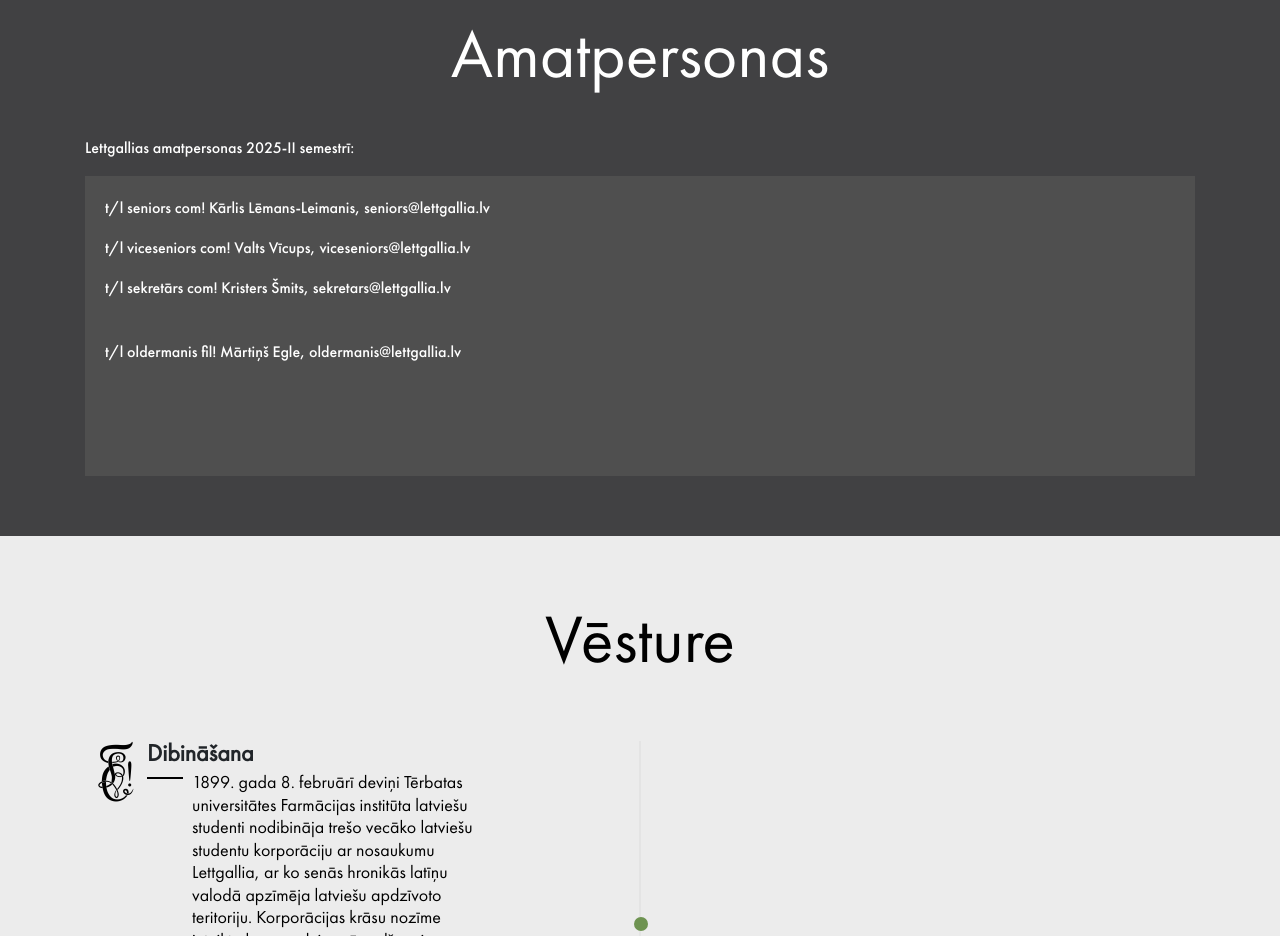
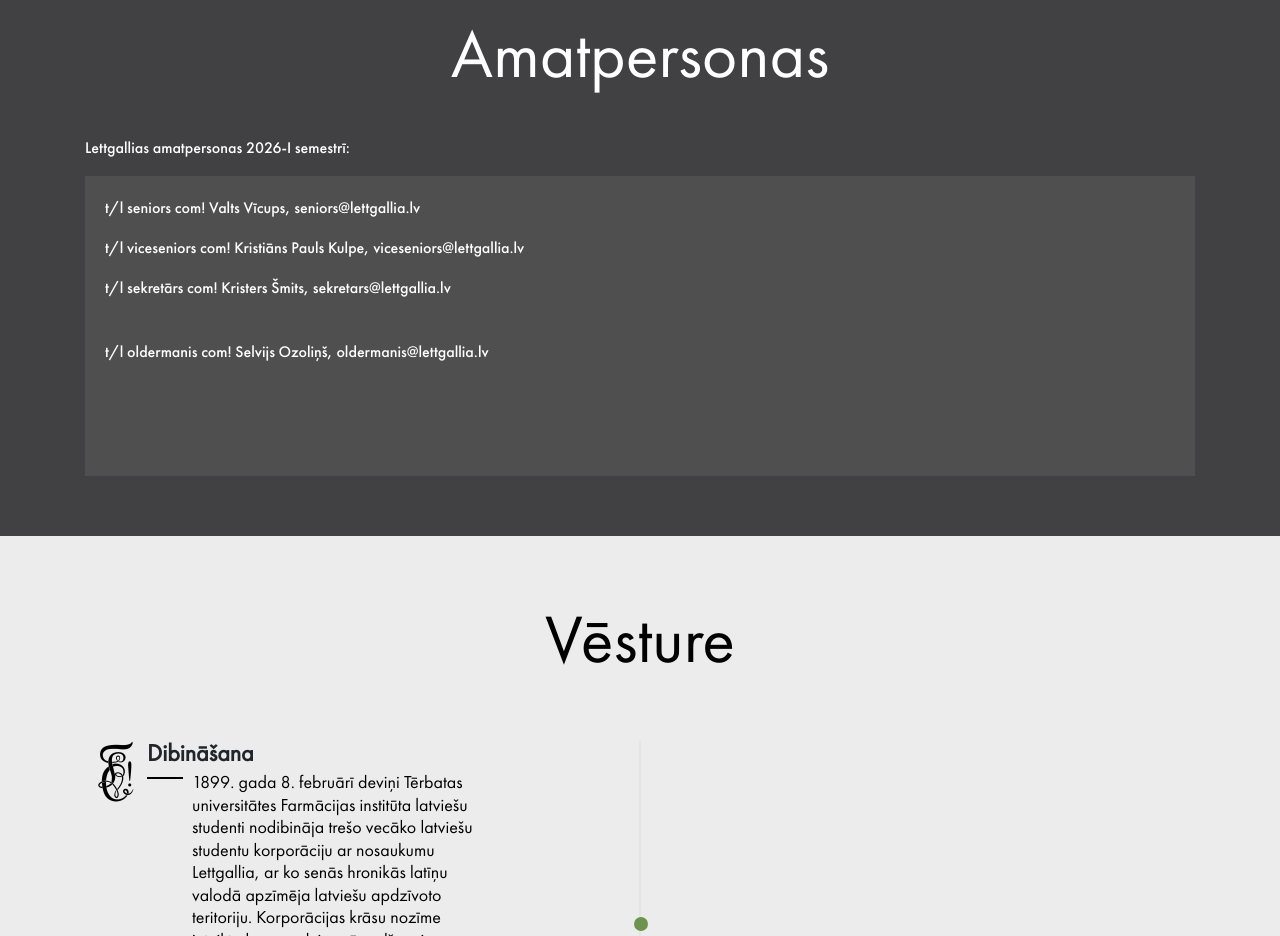
Before and after one commit to lettgallia/homepage, an Eleventy site: page site/index.html in a window 1280 px wide. Shown: the part 1460-2396 px from the top of the page. Built offline with nearby package versions, Linux system fonts and the light colour scheme; Eleventy itself is replaced by a stand-in of ours; files that its build step writes are made by us from their sources.

Commit message:
Update contact details j

```diff
--- a/site/index.html
+++ b/site/index.html
@@ -32,14 +32,14 @@ layout: base-layout.njk
 <section id="Officials">
   <div class="container">
     <h2>Amatpersonas</h2>
-    <p>Lettgallias amatpersonas 2025-II semestrī:</p>
+    <p>Lettgallias amatpersonas 2026-I semestrī:</p>
     <div class="row">
       <div class="col-xs-12 col-sm-12 col-md-12 col-lg-12 col-xl-12">
         <div class="grey-box">
-          <p>t/l seniors com! Kārlis Lēmans-Leimanis, seniors@lettgallia.lv</p>
-          <p>t/l viceseniors com! Valts Vīcups, viceseniors@lettgallia.lv</p>
+          <p>t/l seniors com! Valts Vīcups, seniors@lettgallia.lv</p>
+          <p>t/l viceseniors com! Kristiāns Pauls Kulpe, viceseniors@lettgallia.lv</p>
           <p>t/l sekretārs com! Kristers Šmits, sekretars@lettgallia.lv</p></br>
-          <p>t/l oldermanis fil! Mārtiņš Egle, oldermanis@lettgallia.lv</p>
+          <p>t/l oldermanis com! Selvijs Ozoliņš, oldermanis@lettgallia.lv</p>
         </div>
       </div>
     </div>
@@ -78,7 +78,7 @@ layout: base-layout.njk
       </div>
     </div>
     <div class="learnmore">
-      <a href="http://lettgallia.org/vesture.shtml"><span>Uzzini vairāk</span></a>
+      <a href="http://old.lettgallia.lv/vesture"><span>Uzzini vairāk</span></a>
     </div>
   </div>
 </section>
```
